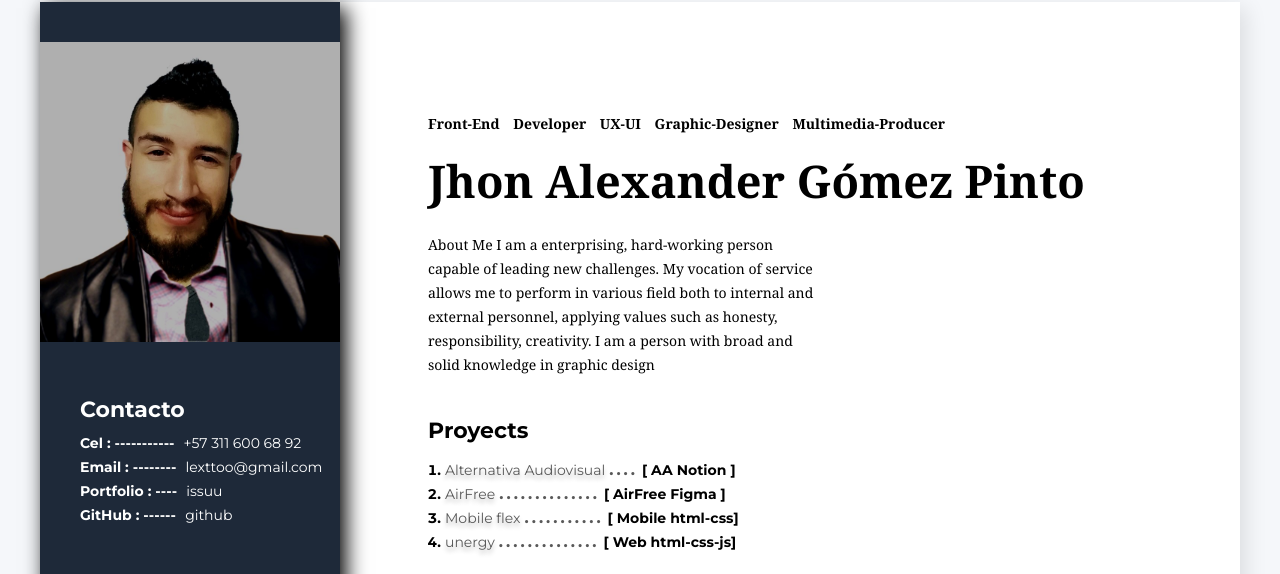
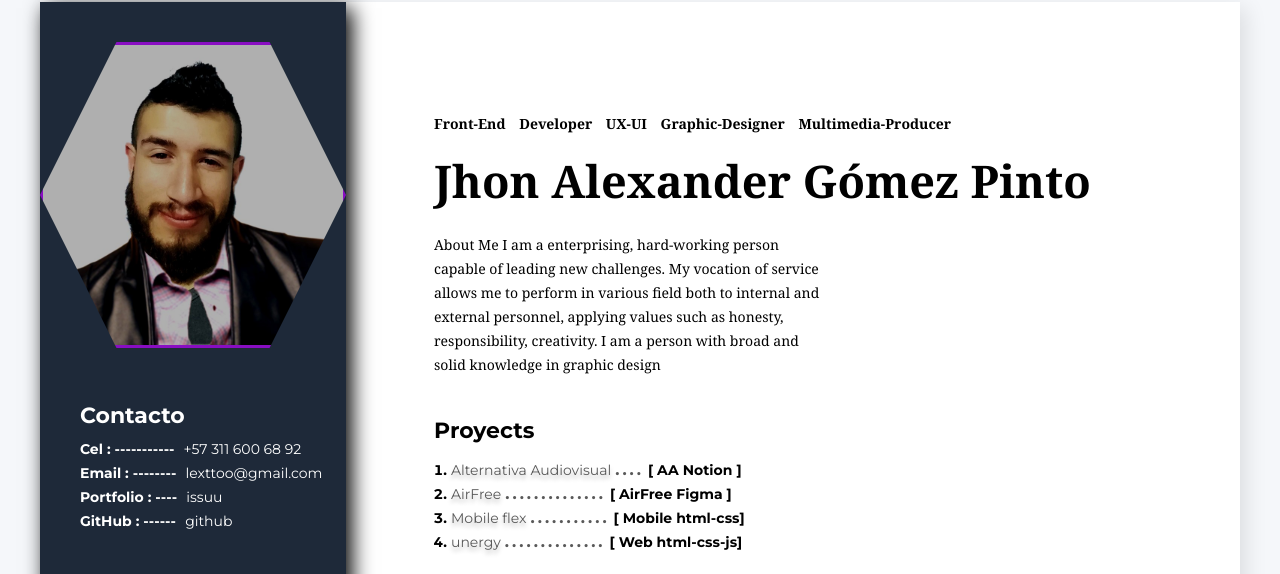
Before and after one commit to lexttoo69/porfolio-cv, a plain HTML site: page index.html in a window 1280 px wide. Shown: the part 178-752 px from the top of the page. Drawn offline with Linux system fonts and the light colour scheme; a web font is replaced by a local one.

Commit message:
se modifico el borde de la img de perfil

```diff
--- a/css/styles.css
+++ b/css/styles.css
@@ -245,6 +245,10 @@ li
     padding: 40PX 0;
     box-shadow: 6px 6px 20px black;
 }
+.informacion-lateral-izquierda img{
+    clip-path: polygon(25% 0%, 75% 0%, 100% 50%, 75% 100%, 25% 100%, 0% 50%);
+    border: 3px solid #890ec2;
+}
 
 .titulo-lateral
 {
```
